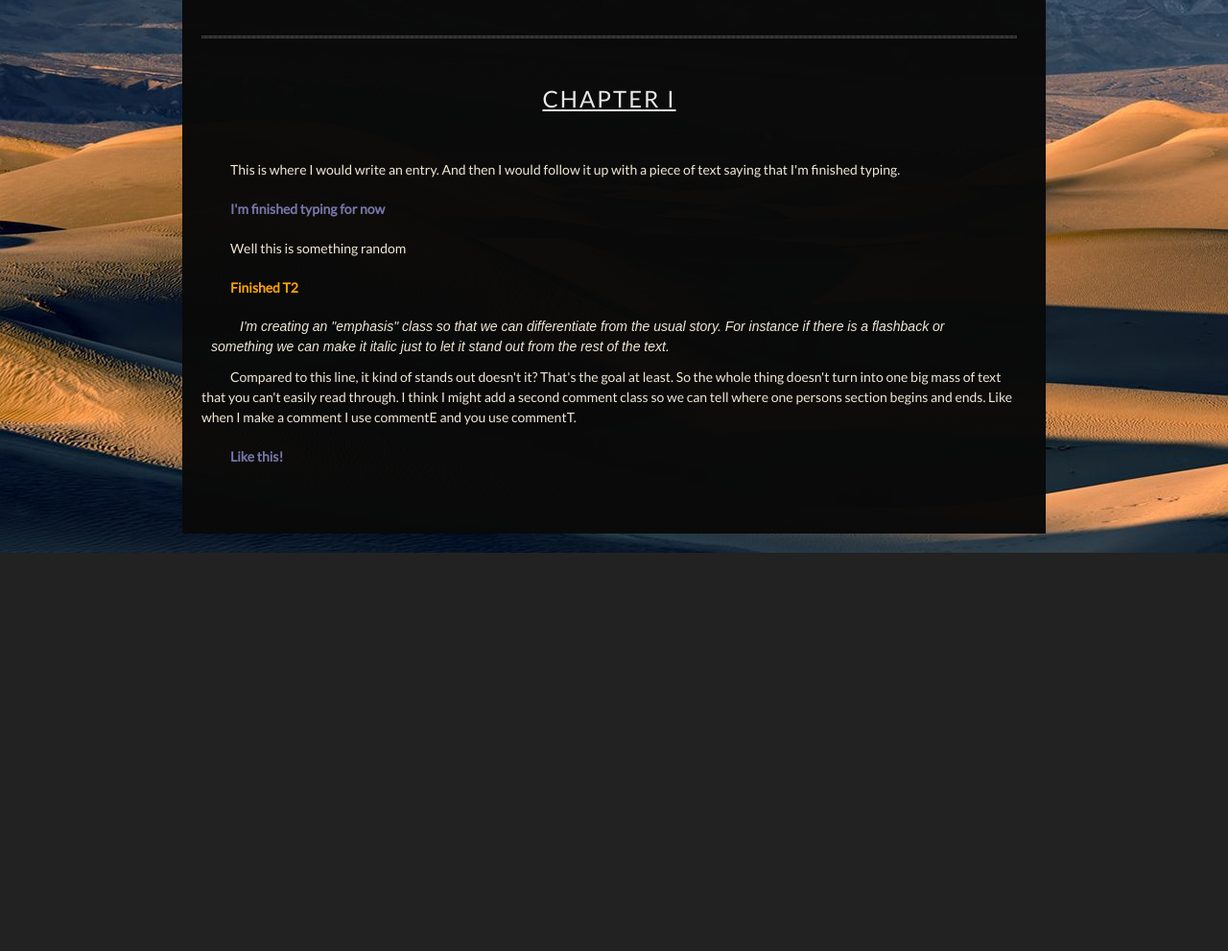
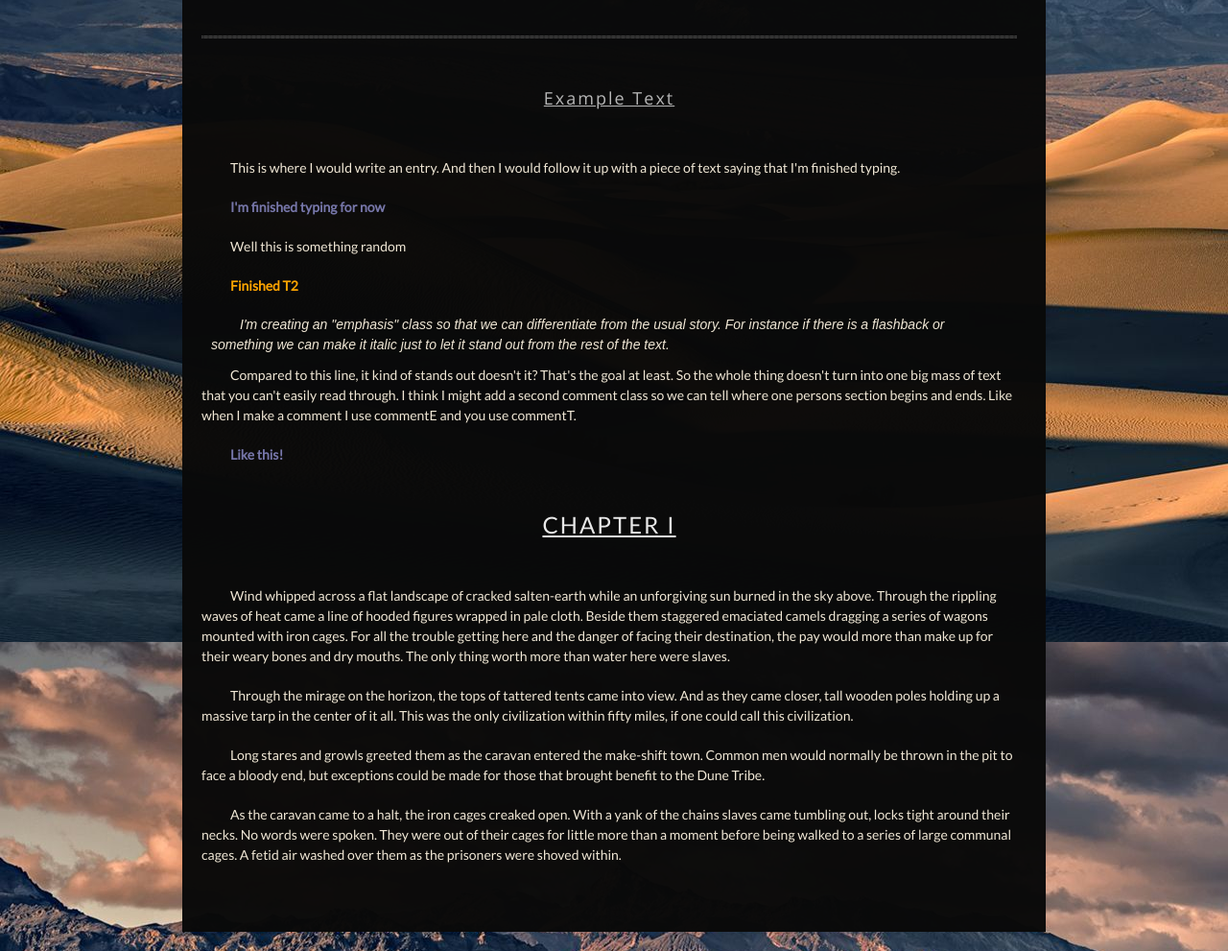
Before and after one commit to Tholen3/homepage, a plain HTML site: page index.html in a window 1280 px wide. Shown: the part 531-1522 px from the top of the page at 96% size. Before the commit the page ends 1107 px from the top, so only its background shows below. Drawn offline with nearby package versions, Linux system fonts and the light colour scheme.

Commit message:
Entry 1.1
Opening entry

```diff
--- a/index.html
+++ b/index.html
@@ -84,8 +84,7 @@
 
 <!--THE FORUM BEGINS AFTER THIS POINT -->
 <!--THE FORUM BEGINS AFTER THIS POINT -->
-
-<h2 class="chapterNumber">CHAPTER I</h2>
+<h3 class="chapterNumber">Example Text</h3>
 <p>This is where I would write an entry. And then I would follow it up with a piece of text saying that I'm finished typing.</p>
 <p class="commentE">I'm finished typing for now</p>
 <p>Well this is something random</p>
@@ -93,6 +92,12 @@
 <p class="emphasis">I'm creating an "emphasis" class so that we can differentiate from the usual story. For instance if there is a flashback or something we can make it italic just to let it stand out from the rest of the text.</p>
 <p>Compared to this line, it kind of stands out doesn't it? That's the goal at least. So the whole thing doesn't turn into one big mass of text that you can't easily read through. I think I might add a second comment class so we can tell where one persons section begins and ends. Like when I make a comment I use commentE and you use commentT.</p>
 <p class="commentE">Like this!</p>
+
+<h2 class="chapterNumber">CHAPTER I</h2>
+<p>Wind whipped across a flat landscape of cracked salten-earth while an unforgiving sun burned in the sky above. Through the rippling waves of heat came a line of hooded figures wrapped in pale cloth. Beside them staggered emaciated camels dragging a series of wagons mounted with iron cages. For all the trouble getting here and the danger of facing their destination, the pay would more than make up for their weary bones and dry mouths. The only thing worth more than water here were slaves.</p>
+<p>Through the mirage on the horizon, the tops of tattered tents came into view. And as they came closer, tall wooden poles holding up a massive tarp in the center of it all. This was the only civilization within fifty miles, if one could call this civilization.</p>
+<p>Long stares and growls greeted them as the caravan entered the make-shift town. Common men would normally be thrown in the pit to face a bloody end, but exceptions could be made for those that brought benefit to the Dune Tribe.</p>
+<p>As the caravan came to a halt, the iron cages creaked open. With a yank of the chains slaves came tumbling out, locks tight around their necks. No words were spoken. They were out of their cages for little more than a moment before being walked to a series of large communal cages. A fetid air washed over them as the prisoners were shoved within.</p>
 
 <!-- THE FORUM ENDS AFTER THIS POINT -->
 <!-- THE FORUM ENDS AFTER THIS POINT -->
```
